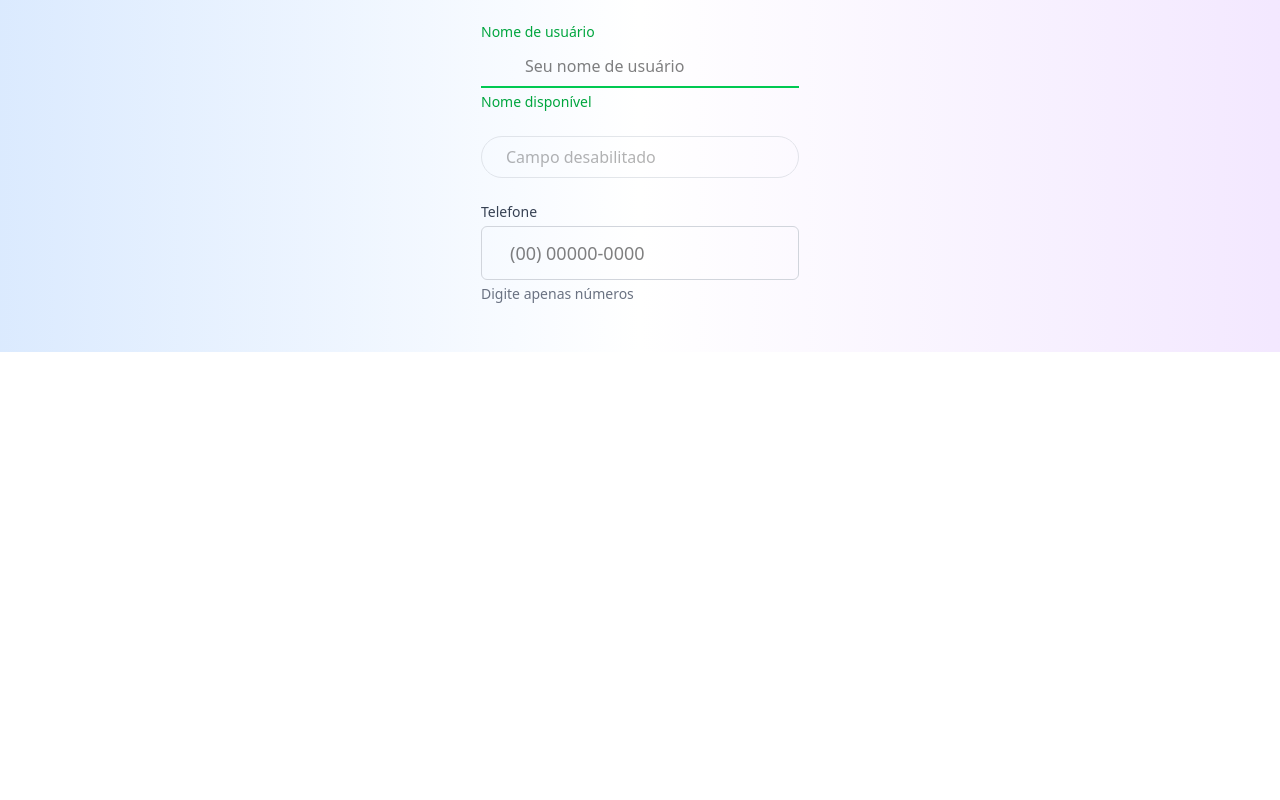
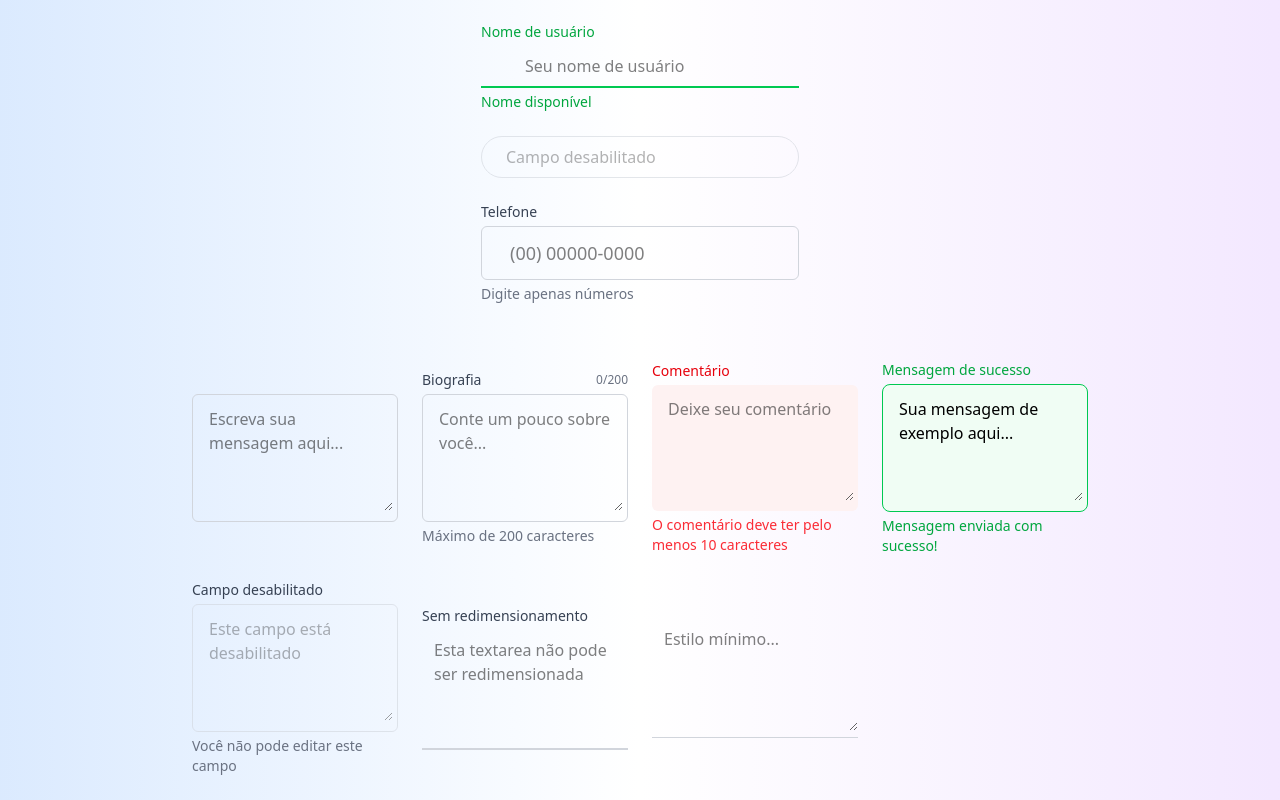
Before and after one commit to brenodev2007/UiKit, a React (Vite) app in the folder ui-kit/: page / in a window 1280 px wide. Shown: the part 850-1650 px from the top of the page. Before the commit the page ends 1202 px from the top, so only its background shows below. Built offline with nearby package versions, Linux system fonts and the light colour scheme.

Commit message:
Componente de textarea

```diff
--- a/ui-kit/src/App.tsx
+++ b/ui-kit/src/App.tsx
@@ -2,6 +2,8 @@ import Button from "./components/button/Button";
 import Navbar from "./components/navbar/NavBar";
 import ButtonIcon from "./components/button/ButtonIcon";
 import Input from "./components/input/Input";
+import Textarea from "./components/input/Textarea";
+import React from "react";
 import {
   FaArrowRight,
   FaHeart,
@@ -12,6 +14,8 @@ import {
 } from "react-icons/fa";
 
 export default function App() {
+  const [bio, setBio] = React.useState("");
+  const [comment, setComment] = React.useState("");
   return (
     <div className="min-h-screen justify-center bg-gradient-to-r from-blue-100 via-white to-purple-100 p-6 flex flex-col items-center gap-8 ">
       <div className="flex justify-center gap-6 ">
@@ -112,6 +116,69 @@ export default function App() {
           size="lg"
         />
       </div>
+
+      <div className="grid grid-cols-4 gap-6 items-center w-full max-w-4xl">
+        {/* Textarea padrão */}
+        <Textarea placeholder="Escreva sua mensagem aqui..." rows={4} />
+
+        {/* Textarea com label e contador */}
+        <Textarea
+          label="Biografia"
+          placeholder="Conte um pouco sobre você..."
+          value={bio}
+          onChange={(e) => setBio(e.target.value)}
+          maxLength={200}
+          showCount
+          helperText="Máximo de 200 caracteres"
+        />
+
+        {/* Textarea com erro */}
+        <Textarea
+          label="Comentário"
+          placeholder="Deixe seu comentário"
+          value={comment}
+          onChange={(e) => setComment(e.target.value)}
+          error={
+            comment.length < 10
+              ? "O comentário deve ter pelo menos 10 caracteres"
+              : ""
+          }
+          variant="filled"
+        />
+
+        {/* Textarea com sucesso */}
+        <Textarea
+          label="Mensagem de sucesso"
+          success="Mensagem enviada com sucesso!"
+          variant="outline"
+          rounded="lg"
+          value="Sua mensagem de exemplo aqui..."
+          readOnly
+        />
+
+        {/* Textarea desabilitado */}
+        <Textarea
+          label="Campo desabilitado"
+          placeholder="Este campo está desabilitado"
+          disabled
+          helperText="Você não pode editar este campo"
+        />
+
+        {/* Textarea sem redimensionamento */}
+        <Textarea
+          label="Sem redimensionamento"
+          placeholder="Esta textarea não pode ser redimensionada"
+          resize="none"
+          variant="flushed"
+        />
+
+        {/* Textarea estilo mínimo */}
+        <Textarea
+          placeholder="Estilo mínimo..."
+          variant="unstyled"
+          className="border-b border-gray-300 focus:border-blue-500"
+        />
+      </div>
     </div>
   );
 }
--- a/ui-kit/src/components/navbar/Textarea.tsx
+++ b/ui-kit/src/components/input/Textarea.tsx
@@ -67,7 +67,6 @@ export default function Textarea({
     unstyled: "border-0 focus:ring-0 p-0",
   };
 
-  // Tamanhos
   const sizes: Record<TextareaSize, string> = {
     sm: "px-2 py-1 text-sm",
     md: "px-3 py-2 text-base",
```
